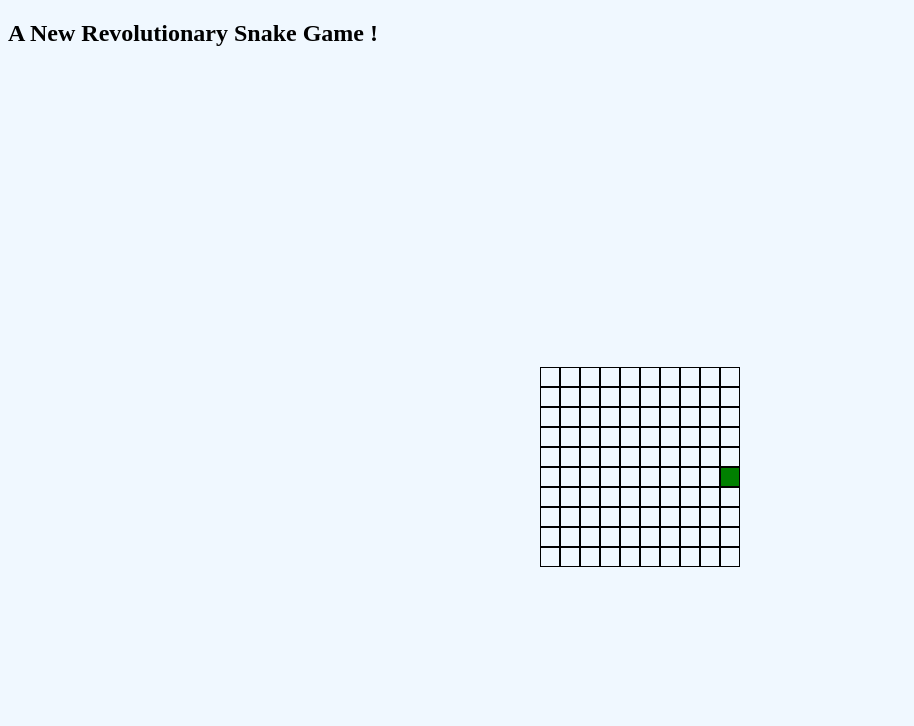
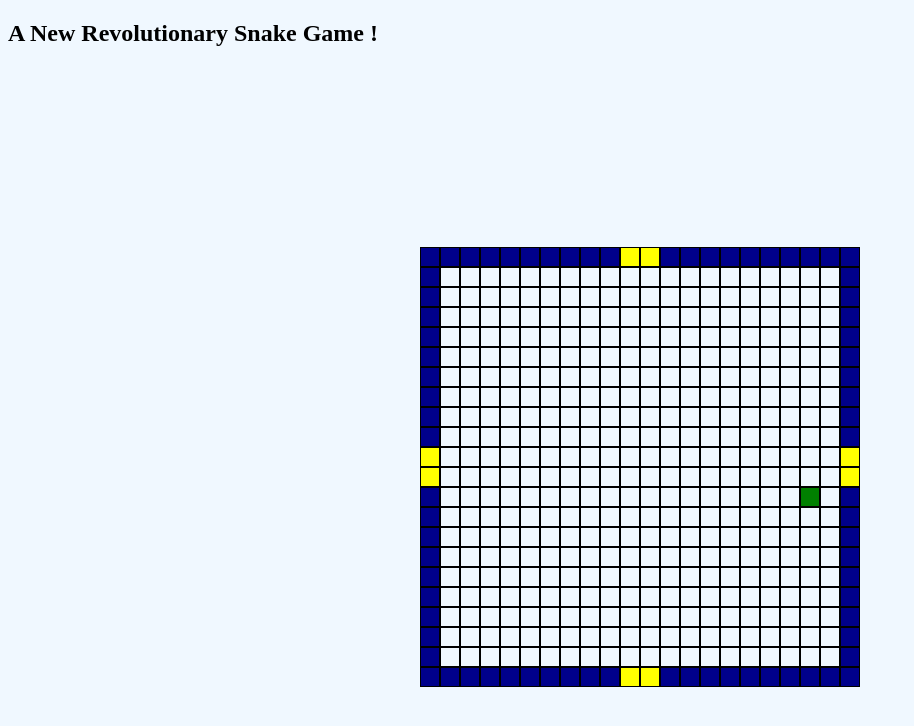
Before and after one commit to AlexandreMoray/snakeReloaded, a website: page game/index.html in a window 1280 px wide. Shown: the whole page, without its empty margins (0-914 px from the left). Drawn offline with Linux system fonts and the light colour scheme.

Commit message:
feat: added walls and teleport properties

```diff
--- a/game/game.css
+++ b/game/game.css
@@ -16,11 +16,11 @@ body {
   align-items: center;
 }
 #gameContainer {
-  width: 200px;
+  width: 440px;  /* cell width * (game size + 2) */
   display: flex;
   flex-wrap: wrap;
 }
-.cell {
+.cell, .wall, .door {
   width: 20px;
   height: 20px;
   border: 1px solid black;
@@ -29,8 +29,11 @@ body {
 .snake {
   background-color: red;
 }
-.blue {
-  background-color: blue;
+.wall {
+  background-color: darkblue;
+}
+.door {
+  background-color: yellow;
 }
 .food {
   background-color: green;
--- a/game/game.js
+++ b/game/game.js
@@ -1,5 +1,5 @@
 const root = document.getElementById("root");
-const GAME_TERRAIN_WIDTH = 10; // cells
+const GAME_SIZE = 20; // cells (pair)
 const GAME_SPEED = 200; // ms
 
 (() => {
@@ -17,17 +17,50 @@ async function sleep(time) {
     return new Promise(r => setTimeout(r, time));
 }
 
+/**
+ * Creates a nex div with specified type and returns it.
+ * @param type={"cell"|"wall"|"door"}
+ * @returns {HTMLDivElement}
+ */
+function generate(type = "cell") {
+    const wall = document.createElement("div");
+    wall.classList.add(type);
+    return wall;
+}
+
+/**
+ * Returns true if given index is a door in the wall of the given length.
+ * @param index
+ * @param wallLength
+ * @returns {boolean}
+ */
+function isDoor(index, wallLength = GAME_SIZE) {
+    return (index == wallLength/2 || index == wallLength/2 -1);
+}
+
 function init() {
     const container = document.createElement("div");
     container.id="gameContainer";
 
-    for(let i=0; i<GAME_TERRAIN_WIDTH; ++i) {
-        for(let j=0; j<GAME_TERRAIN_WIDTH; ++j) {
-            const cell = document.createElement("div");
+    for(let i=0; i<GAME_SIZE+2; ++i) {
+        // First wall line
+        container.appendChild(generate(isDoor(i, GAME_SIZE+2) ? "door" : "wall"));
+    }
+    for(let i=0; i<GAME_SIZE; ++i) {
+        // Left wall column
+        container.appendChild(generate(isDoor(i) ? "door" : "wall"));
+        // All game cells
+        for(let j=0; j<GAME_SIZE; ++j) {
+            const cell = generate("cell");
             cell.id = `${j}:${i}`;
-            cell.classList.add("cell");
             container.appendChild(cell);
         }
+        // Right wall column
+        container.appendChild(generate(isDoor(i) ? "door" : "wall"));
+    }
+    for(let i=0; i<GAME_SIZE+2; ++i) {
+        // Last wall line
+        container.appendChild(generate(isDoor(i, GAME_SIZE+2) ? "door" : "wall"));
     }
 
     return container;
@@ -49,7 +82,7 @@ function elementToPos(element) {
  * @returns {HTMLElement|undefined}
  */
 function posToElement(pos) {
-    if(pos.x >= 0 && pos.y >= 0 && pos.x < GAME_TERRAIN_WIDTH && pos.y < GAME_TERRAIN_WIDTH) {
+    if(pos.x >= 0 && pos.y >= 0 && pos.x < GAME_SIZE && pos.y < GAME_SIZE) {
         return document.getElementById(`${pos.x}:${pos.y}`);
     } else {
         return undefined;
@@ -63,10 +96,23 @@ function posToElement(pos) {
  * @returns {{x: *, y: *}}
  */
 function nextCellPos(position, direction) {
-    return {
+    let nextPos = {
         x: position.x + direction.x,
-        y: position.y + direction.y,
+        y: position.y + direction.y
+    };
+
+    // Teleport symmetrically if head is going through a door (2 cells in middle of walls).
+    if(nextPos.x < 0 && isDoor(nextPos.y)) {
+        nextPos.x = GAME_SIZE-1;
+    } else if(nextPos.x >= GAME_SIZE && isDoor(nextPos.y)) {
+        nextPos.x = 0;
+    } else if(nextPos.y < 0 && isDoor(nextPos.x)) {
+        nextPos.y = GAME_SIZE-1;
+    } else if(nextPos.y >= GAME_SIZE && isDoor(nextPos.x)) {
+        nextPos.y = 0;
     }
+
+    return nextPos;
 }
 
 async function start() {
@@ -122,8 +168,8 @@ function throwFood() {
     let x, y, cell;
 
     do {
-        x = Math.floor(Math.random()*GAME_TERRAIN_WIDTH);
-        y = Math.floor(Math.random()*GAME_TERRAIN_WIDTH);
+        x = Math.floor(Math.random()*GAME_SIZE);
+        y = Math.floor(Math.random()*GAME_SIZE);
         cell = document.getElementById(`${x}:${y}`);
     } while(!cell || cell.classList.contains("snake"));
 
```
